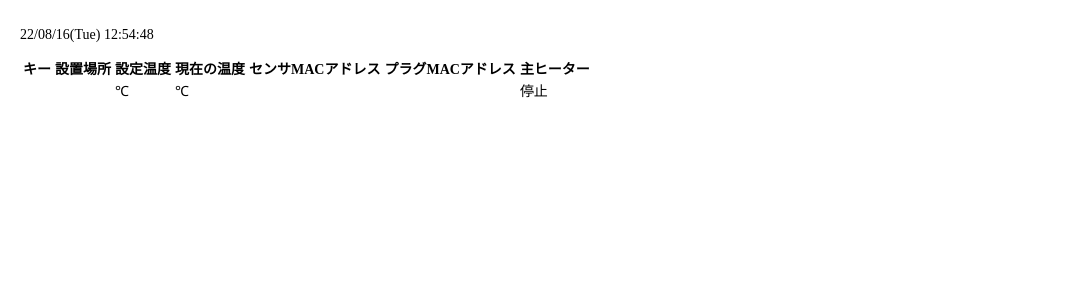
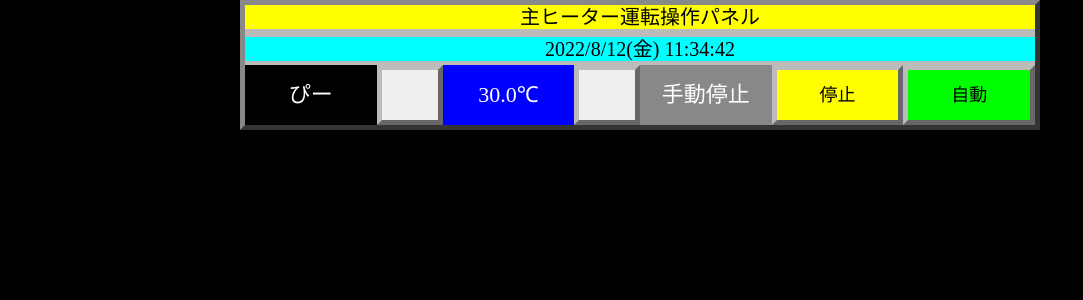
Before and after one commit to gretchi/TempKeeper, a Flask app: page /view in a window 1280 px wide. Shown: the top 300 px of the page, without its empty margins (0-1083 px from the left). Run offline with Flask 2, Linux system fonts and the light colour scheme; tables that the repository leaves empty hold one stand-in row (values such as "Sample post"); a database or web service that is not in the repository returns one stand-in record (values such as "Sample title"); some libraries are stand-ins or nearby versions.

Commit message:
Sync by Darwin in gretel@gn-cl-06.local

```diff
--- a/driver/templates/view.html
+++ b/driver/templates/view.html
@@ -4,24 +4,111 @@
 <head>
     <meta charset="utf-8">
     <meta http-equiv="X-UA-Compatible" content="IE=edge">
-    <meta name="viewport" content="width=device-width, initial-scale=1">
-    <title>TempKeeper - Admin</title>
+    <meta name="viewport" content="width=device-width,initial-scale=1.0">
 
+    <title>TempKeeper - 主ヒーター運転操作パネル</title>
+
+    <!-- <link rel="stylesheet" href="https://cdn.jsdelivr.net/npm/purecss@2.1.0/build/pure-min.css"> -->
+    <link href="https://cdn.jsdelivr.net/npm/bootstrap@5.0.2/dist/css/bootstrap.min.css" rel="stylesheet"
+        integrity="sha384-EVSTQN3/azprG1Anm3QDgpJLIm9Nao0Yz1ztcQTwFspd3yD65VohhpuuCOmLASjC" crossorigin="anonymous">
+    <script src="https://cdn.jsdelivr.net/npm/bootstrap@5.0.2/dist/js/bootstrap.bundle.min.js"
+        integrity="sha384-MrcW6ZMFYlzcLA8Nl+NtUVF0sA7MsXsP1UyJoMp4YLEuNSfAP+JcXn/tWtIaxVXM" crossorigin="anonymous">
+    </script>
 
     <style>
-        html {
-            margin-top: 12px;
-            margin-left: 12px;
+        body {
+            background-color: #000;
+            color: #fff;
+
+            margin: 0;
+            font-family: "ＭＳ ゴシック", "MS Gothic", "ヒラギノ角ゴ Pro W3", "Hiragino Kaku Gothic Pro";
+            font-size: 18px;
+
+            width: 100%;
+            height: 100%;
+
+            -webkit-font-smoothing: antialiased;
+            -moz-osx-font-smoothing: unset;
         }
 
-        body {
-            color: black;
-            background-color: white;
-            font-family: "ＭＳ Ｐゴシック", "MS PGothic", "ヒラギノ角ゴ Pro W3", "Hiragino Kaku Gothic Pro";
-            font-size: 14px;
-            line-height: 18px;
-            -webkit-font-smoothing: antialiased;
-            -moz-osx-font-smoothing: unset;
+        .container {
+            background-color: #bbb;
+            color: #fff;
+            border: outset 5px #888;
+            padding: 0;
+            width: 800px;
+        }
+
+        .row {
+            position: relative;
+            margin: 0;
+            padding: 0;
+            height: 60px;
+        }
+
+        .col-parent {
+            position: relative;
+            margin: 0;
+            padding: 0;
+            height: 100%;
+        }
+
+        .el {
+            position: absolute;
+            margin: 0;
+            padding: 0;
+            width: 100%;
+            height: 100%;
+        }
+
+        .button {
+            border: outset 5px #bbb;
+        }
+
+        p {
+            text-align: center;
+            line-height: 60px;
+            font-size: 22px;
+        }
+
+        .bg-red {
+            background-color: #f00;
+            color: #000;
+        }
+
+        .bg-green {
+            background-color: #0f0;
+            color: #000;
+        }
+
+        .bg-blue {
+            background-color: #00f;
+            color: #fff;
+        }
+
+        .bg-cyan {
+            background-color: #0ff;
+            color: #000;
+        }
+
+        .bg-magenta {
+            background-color: #f0f;
+            color: #000;
+        }
+
+        .bg-yellow {
+            background-color: #ff0;
+            color: #000;
+        }
+
+        .bg-gray {
+            background-color: #888;
+            color: #fff;
+        }
+
+        .bg-black {
+            background-color: #000;
+            color: #fff;
         }
     </style>
 
@@ -29,47 +116,59 @@
 
 <body>
     <div class="container">
-
-        <p>{{date}} {{time}}</p>
-
-        <table class="table">
-            <thead>
-                <tr>
-                    <th scope="col">キー</th>
-                    <th scope="col">設置場所</th>
-                    <th scope="col">設定温度</th>
-                    <th scope="col">現在の温度</th>
-                    <th scope="col">センサMACアドレス</th>
-                    <th scope="col">プラグMACアドレス</th>
-                    <th scope="col">主ヒーター</th>
-                </tr>
-            </thead>
-            <tbody>
-                {% for row in nodes %}
-                <tr>
-                    <td scope="row">{{ row.id }}</td>
-                    <td>{{ row.location_name }}</td>
-                    <td>{{ row.preset_temp }}℃</td>
-                    <td>{{ row.current_temp }}℃</td>
-                    <td>{{ row.sensor_mac }}</td>
-                    <td>{{ row.plug_mac }}</td>
-
-                    {% if row.status == 1 %}
-                    <td>運転中</td>
-
-                    {% else %}
-                    <td>停止</td>
-
-                    {% endif %}
-
-                </tr>
-                {% endfor %}
-            </tbody>
-        </table>
+        <!-- Header -->
+        <div class="row">
+            <div class="col col-parent">
+                <p class="h5 bg-yellow">主ヒーター運転操作パネル</p>
+                <p class="h5 bg-cyan">2022/8/12(金) 11:34:42</p>
+            </div>
+        </div>
 
 
+        <div class="row">
+            <div class="col col-parent">
+                <p class="el bg-black">ぴー</p>
+            </div>
 
+            <div class="col-1 col-parent">
+                <button class="button el">
+                    <i class="bi bi-caret-down-fill"></i>
+                </button>
+            </div>
+
+            <div class="col col-parent">
+                <p class="el bg-blue">30.0℃</p>
+            </div>
+
+            <div class="col-1 col-parent">
+                <button class="button el">
+                    <i class="bi bi-caret-up-fill"></i>
+                </button>
+            </div>
+
+            <!-- <div class="col col-parent bg-red">
+                <p class="el">運転中</p>
+            </div> -->
+            <!-- <div class="col-2 col-parent bg-gray">
+                <p class="el">停止中</p>
+            </div> -->
+            <div class="col-2 col-parent bg-gray">
+                <p class="el">手動停止</p>
+            </div>
+
+
+            <div class="col-2 col-parent">
+                <button class="button el bg-yellow">停止</button>
+            </div>
+            <div class="col-2 col-parent">
+                <button class="button el bg-green">自動</button>
+            </div>
+        </div>
+
+
+        <!-- end container -->
     </div>
+
 </body>
 
 </html>
```
